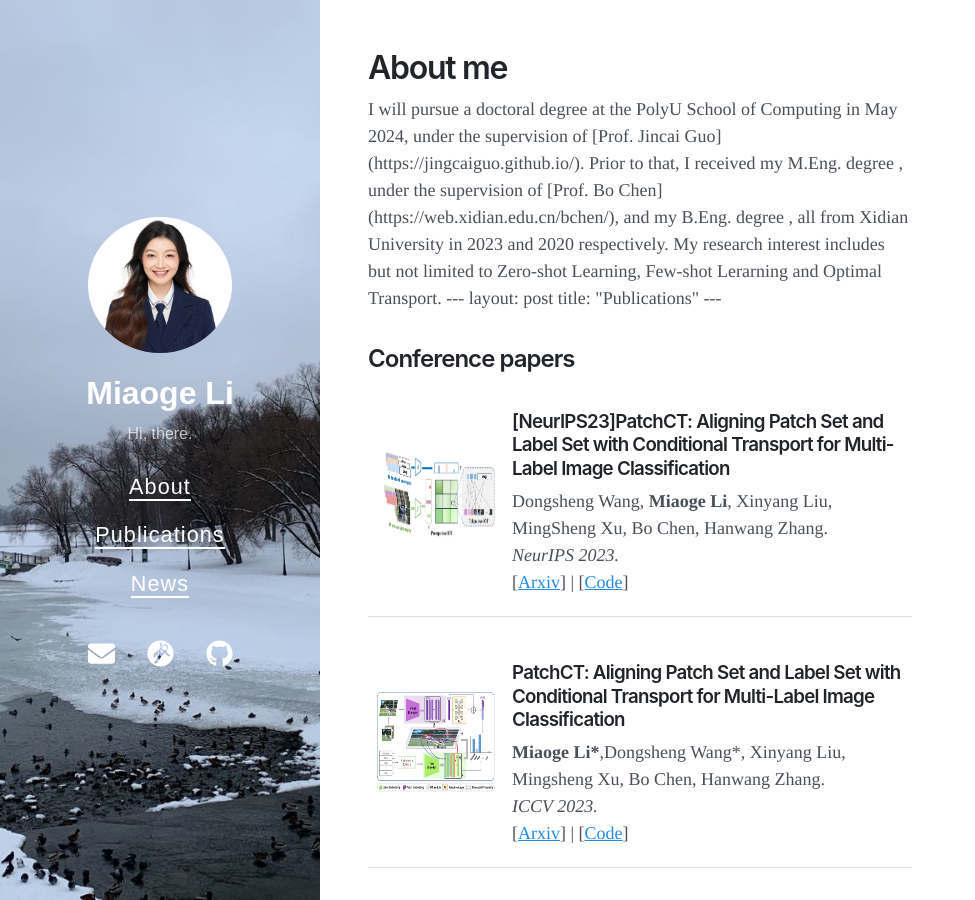
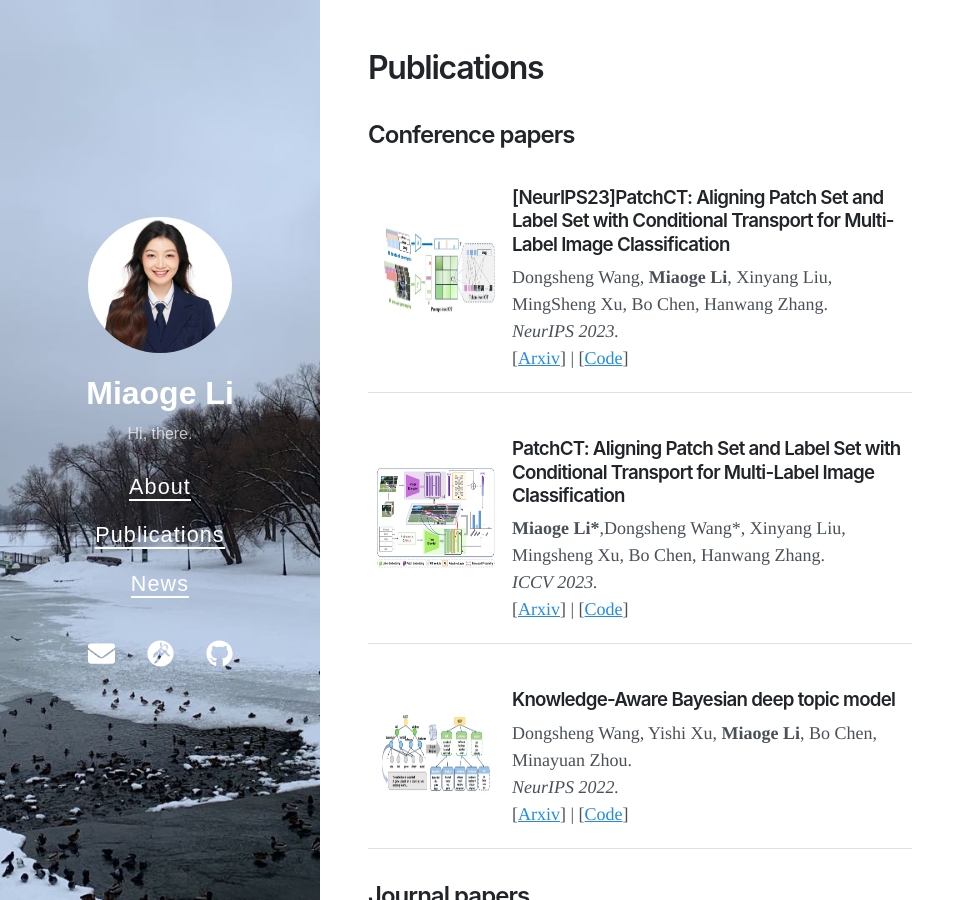
Before and after one commit to keepgoingjkg/keepgoingjkg.github.io, a Jekyll site: the page built from index.html, in a window 1280 px wide and 900 px high. Shown: the whole window, without its empty margins (0-975 px from the left). Built offline with Jekyll 4.4.1, drawn with Linux system fonts in a browser that asks for light colours; nearby versions of some CDN libraries; the list of posts is cut into pages by our own code.

Commit message:
Update index.html

```diff
--- a/index.html
+++ b/index.html
@@ -1,15 +1,5 @@
 ---
 layout: page
-title: About me
----
-
-I will pursue a doctoral degree at the PolyU School of Computing in May 2024, under the supervision of [Prof. Jincai Guo](https://jingcaiguo.github.io/). Prior to that, I received my M.Eng. degree , under the supervision of [Prof. Bo Chen](https://web.xidian.edu.cn/bchen/), and my B.Eng. degree , all from Xidian University in 2023 and 2020 respectively.
-
-My research interest includes but not limited to Zero-shot Learning, Few-shot Lerarning and Optimal Transport.
-
-
----
-layout: post
 title: "Publications"
 ---
 
```
